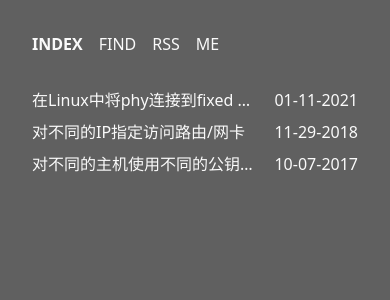
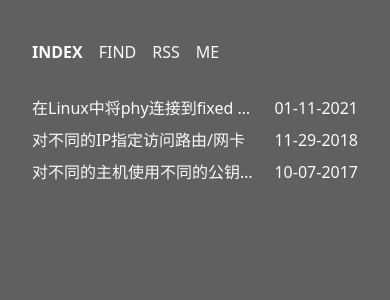
Before and after one commit to fixed-link/fixed-link.com, a Jekyll site: the page built from index.html, in a window 390 px wide. Shown: the top 300 px of the page. Built offline with Jekyll 4.4.1, drawn with Linux system fonts in a browser that asks for light colours.

Commit message:
update css

```diff
--- a/_sass/_main.scss
+++ b/_sass/_main.scss
@@ -189,7 +189,7 @@ main {
 
 @media screen and (max-width: 45rem ) {
 main {
-		margin:1rem auto;
+		margin:1.5rem auto;
 	}
 header {
 	padding:0rem;
```
